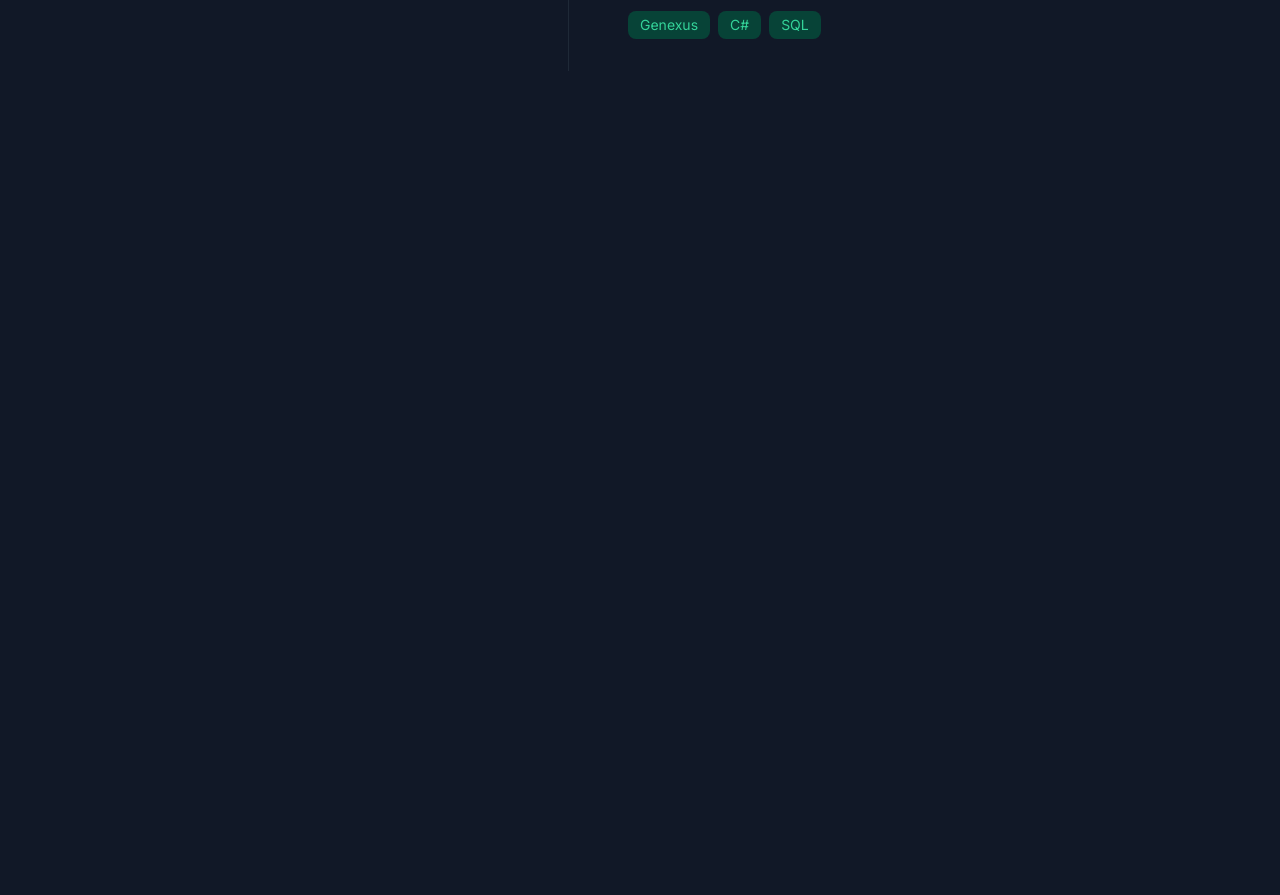
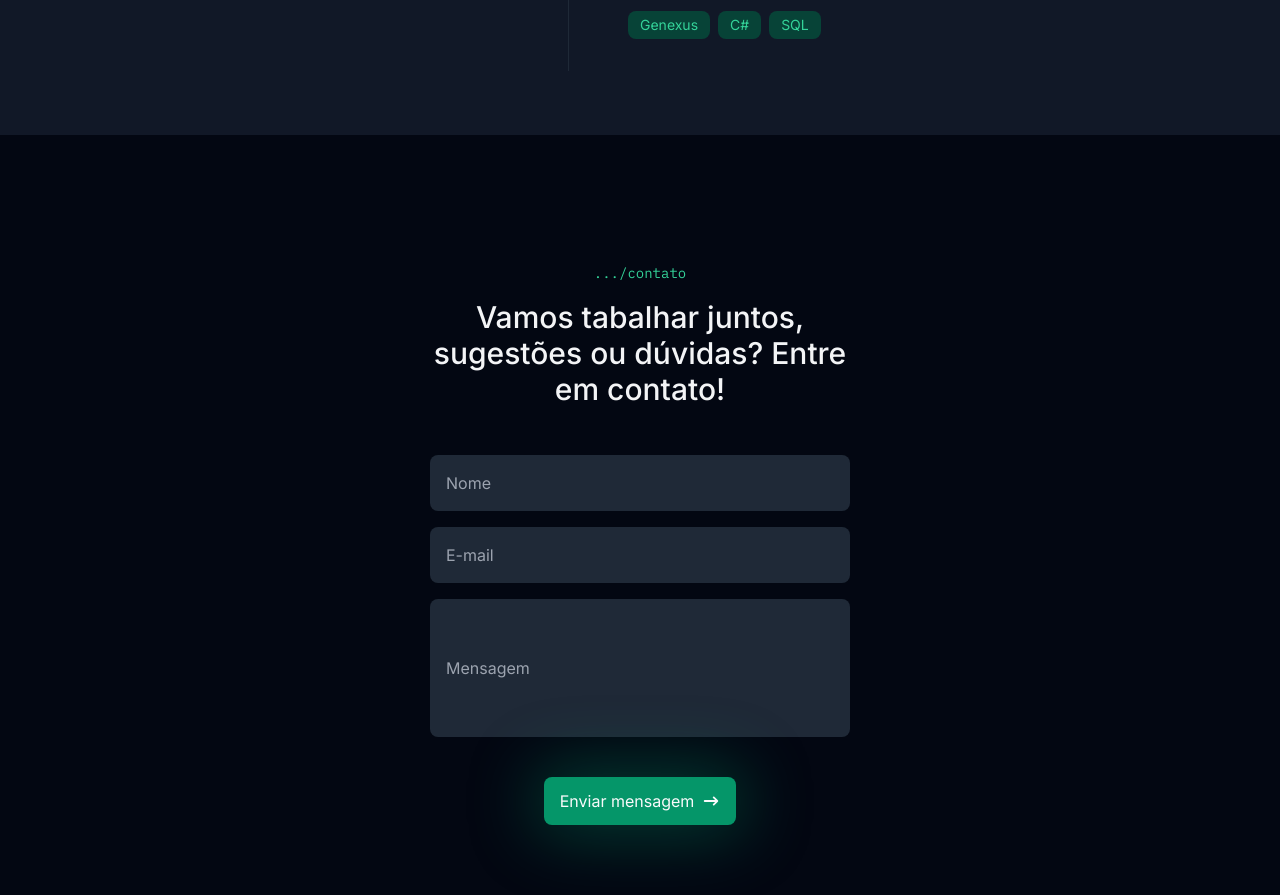
Before and after one commit to kefflen/next-portfolio, a Next.js app: page / in a window 1280 px wide. Shown: the part 3420-4315 px from the top of the page. Before the commit the page ends 3555 px from the top, so only its background shows below. Built offline with nearby package versions, Linux system fonts and the light colour scheme.

Commit message:
feat: create ContactForm section component

```diff
--- a/app/(home)/page.tsx
+++ b/app/(home)/page.tsx
@@ -7,7 +7,6 @@
 export default function Home() {
   return (
     <main className="flex min-h-screen flex-col">
-      <Header />
       <HeroSection />
       <KnowTechs />
       <HighlightProjects />
--- /dev/null
+++ b/app/components/contact-form.tsx
@@ -0,0 +1,62 @@
+"use client"
+import { zodResolver } from "@hookform/resolvers/zod"
+import { useForm } from "react-hook-form"
+import { HiArrowNarrowRight } from "react-icons/hi"
+import { z } from "zod"
+import { Button } from "./Button"
+import { SectionTitle } from "./section-title"
+
+const contactFormSchema = z.object({
+  name: z.string().min(1).max(100),
+  email: z.string().email(),
+  message: z.string().max(500),
+})
+
+type ContactFormData = z.infer<typeof contactFormSchema>
+export const ContactForm = () => {
+  const { handleSubmit, register } = useForm<ContactFormData>({
+    resolver: zodResolver(contactFormSchema),
+  })
+
+  const onSubmit = (data: ContactFormData) => {
+    console.log(data)
+  }
+
+  return (
+    <section className="py-16 px-6 flex items-center bg-gray-950 md:py-32 ">
+      <div className="w-full max-w-[420px] mx-auto">
+        <SectionTitle
+          title="Vamos tabalhar juntos, sugestões ou dúvidas? Entre em contato!"
+          subtitle="contato"
+          className="items-center text-center"
+        />
+        <form
+          onSubmit={handleSubmit(onSubmit)}
+          className="mt-12 w-full flex flex-col gap-4"
+        >
+          <input
+            {...register("name", { required: true })}
+            placeholder="Nome"
+            className="w-full h-14 bg-gray-800 rounded-lg placeholder:text-gray-400 text-gray-50 p-4 focus:outline-none focus:ring-2 focus:ring-emerald-500"
+          />
+          <input
+            {...register("email", { required: true })}
+            placeholder="E-mail"
+            className="w-full h-14 bg-gray-800 rounded-lg placeholder:text-gray-400 text-gray-50 p-4 focus:outline-none focus:ring-2 focus:ring-emerald-500"
+          />
+          <input
+            {...register("message", { required: true })}
+            placeholder="Mensagem"
+            maxLength={500}
+            className="resize-none w-full h-[138px] bg-gray-800 rounded-lg placeholder:text-gray-400 text-gray-50 p-4 focus:outline-none focus:ring-2 focus:ring-emerald-500"
+          />
+
+          <Button className="w-max mx-auto mt-6 shadow-button">
+            Enviar mensagem
+            <HiArrowNarrowRight size={18} />
+          </Button>
+        </form>
+      </div>
+    </section>
+  )
+}
--- a/app/layout.tsx
+++ b/app/layout.tsx
@@ -1,23 +1,27 @@
-import { Inter, IBM_Plex_Mono } from 'next/font/google'
-import './globals.css'
-import { ReactNode } from 'react'
+import { IBM_Plex_Mono, Inter } from "next/font/google"
+import { ReactNode } from "react"
+import { ContactForm } from "./components/contact-form"
+import { Header } from "./components/header"
+import "./globals.css"
 
 const inter = Inter({
-  variable: '--font-inter',
-  subsets: ['latin'],
+  variable: "--font-inter",
+  subsets: ["latin"],
 })
 
 const plexMono = IBM_Plex_Mono({
-  variable: '--font-plex-mono',
-  subsets: ['latin'],
-  weight: ['400', '500'],
+  variable: "--font-plex-mono",
+  subsets: ["latin"],
+  weight: ["400", "500"],
 })
 
 export default function RootLayout({ children }: { children: ReactNode }) {
   return (
     <html lang="pt-BR" className={`${inter.variable} ${plexMono.variable}`}>
       <body>
+        <Header />
         {children}
+        <ContactForm />
       </body>
     </html>
   )
--- a/package.json
+++ b/package.json
@@ -9,13 +9,16 @@
     "lint": "next lint"
   },
   "dependencies": {
+    "@hookform/resolvers": "^3.3.4",
     "clsx": "^2.1.0",
     "lucide-react": "^0.331.0",
     "next": "14.1.0",
     "react": "^18",
     "react-dom": "^18",
+    "react-hook-form": "^7.50.1",
     "react-icons": "^5.0.1",
-    "tailwind-merge": "^2.2.1"
+    "tailwind-merge": "^2.2.1",
+    "zod": "^3.22.4"
   },
   "devDependencies": {
     "@types/node": "^20",
```
Also changed, not shown: 1 other file (tests, documents, lock files or other folders).
